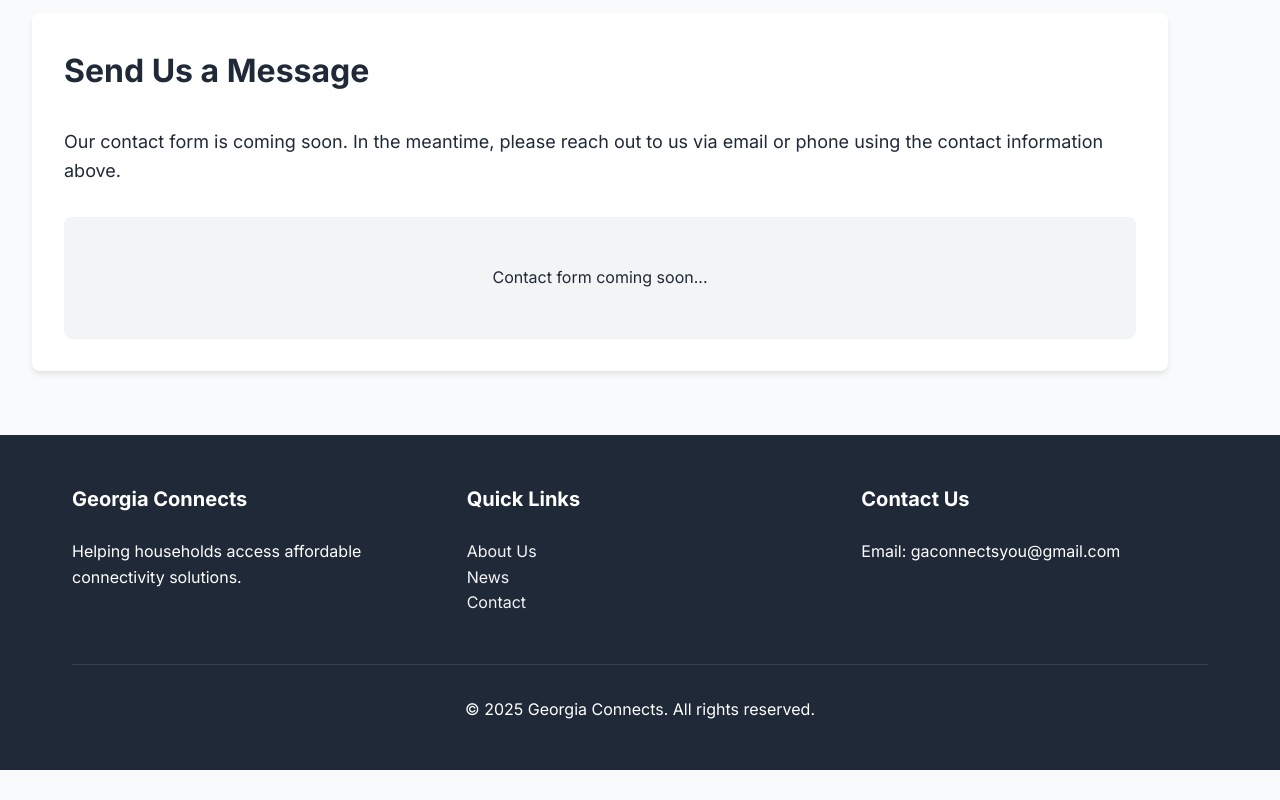
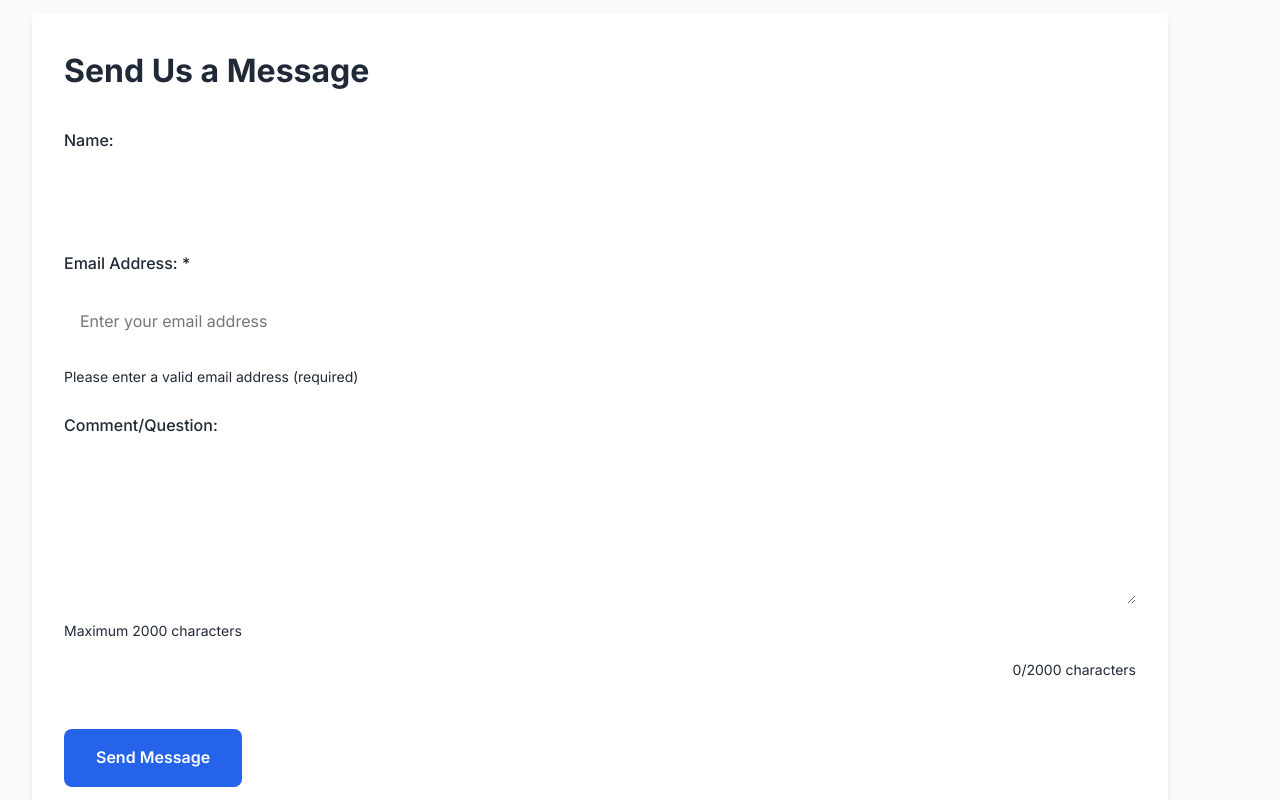
Before and after one commit to rmoh777/phoenix2, a plain HTML site: page contact.html in a window 1280 px wide. Shown: the part 620-1420 px from the top of the page. Before the commit the page ends 1390 px from the top, so only its background shows below. Drawn offline with Linux system fonts and the light colour scheme.

Commit message:
Add contact form with validation and character limits

```diff
--- a/contact.html
+++ b/contact.html
@@ -64,16 +64,64 @@
             </div>
         </section>
 
-        <!-- Contact Form Placeholder -->
+        <!-- Contact Form -->
         <section class="container" style="margin: var(--spacing-2xl) 0;">
             <div class="card">
                 <h2 style="font-size: var(--font-size-3xl); margin-bottom: var(--spacing-lg);">Send Us a Message</h2>
-                <p style="font-size: var(--font-size-lg); margin-bottom: var(--spacing-lg);">
-                    Our contact form is coming soon. In the meantime, please reach out to us via email or phone using the contact information above.
-                </p>
-                <div style="background-color: var(--color-gray-100); padding: var(--spacing-xl); border-radius: var(--border-radius); text-align: center;">
-                    <p style="color: var(--color-gray-600);">Contact form coming soon...</p>
-                </div>
+                <form
+                    action="https://formspree.io/f/xeokokjn"
+                    method="POST"
+                    style="display: flex; flex-direction: column; gap: var(--spacing-md);"
+                >
+                    <div style="display: flex; flex-direction: column; gap: var(--spacing-sm);">
+                        <label for="name" style="font-weight: 500;">Name:</label>
+                        <input
+                            type="text"
+                            id="name"
+                            name="name"
+                            required
+                            style="padding: var(--spacing-sm); border: 1px solid var(--color-gray-300); border-radius: var(--border-radius); font-size: var(--font-size-base);"
+                        >
+                    </div>
+
+                    <div style="display: flex; flex-direction: column; gap: var(--spacing-sm);">
+                        <label for="email" style="font-weight: 500;">
+                            Email Address: <span style="color: var(--color-error);">*</span>
+                        </label>
+                        <input
+                            type="email"
+                            id="email"
+                            name="email"
+                            required
+                            pattern="[a-z0-9._%+-]+@[a-z0-9.-]+\.[a-z]{2,}$"
+                            title="Please enter a valid email address (e.g., name@domain.com)"
+                            placeholder="Enter your email address"
+                            style="padding: var(--spacing-sm); border: 1px solid var(--color-gray-300); border-radius: var(--border-radius); font-size: var(--font-size-base);"
+                        >
+                        <small style="color: var(--color-gray-600); font-size: var(--font-size-sm);">Please enter a valid email address (required)</small>
+                    </div>
+
+                    <div style="display: flex; flex-direction: column; gap: var(--spacing-sm);">
+                        <label for="message" style="font-weight: 500;">Comment/Question:</label>
+                        <textarea
+                            id="message"
+                            name="message"
+                            required
+                            maxlength="2000"
+                            style="padding: var(--spacing-sm); border: 1px solid var(--color-gray-300); border-radius: var(--border-radius); font-size: var(--font-size-base); min-height: 150px; resize: vertical;"
+                        ></textarea>
+                        <small style="color: var(--color-gray-600); font-size: var(--font-size-sm);">Maximum 2000 characters</small>
+                        <div id="charCount" style="color: var(--color-gray-600); font-size: var(--font-size-sm); text-align: right;">0/2000 characters</div>
+                    </div>
+
+                    <button
+                        type="submit"
+                        class="btn btn--primary"
+                        style="align-self: flex-start; margin-top: var(--spacing-md);"
+                    >
+                        Send Message
+                    </button>
+                </form>
             </div>
         </section>
     </main>
@@ -105,5 +153,33 @@
     </footer>
 
     <script src="js/main.js"></script>
+    <script>
+        // Add character counter for the message textarea
+        const messageTextarea = document.getElementById('message');
+        const charCount = document.getElementById('charCount');
+
+        messageTextarea.addEventListener('input', function() {
+            const remaining = this.value.length;
+            charCount.textContent = `${remaining}/2000 characters`;
+
+            // Change color when approaching limit
+            if (remaining > 1800) {
+                charCount.style.color = 'var(--color-warning)';
+            } else {
+                charCount.style.color = 'var(--color-gray-600)';
+            }
+        });
+
+        // Add email validation
+        const emailInput = document.getElementById('email');
+        emailInput.addEventListener('input', function() {
+            const emailRegex = /^[a-zA-Z0-9._%+-]+@[a-zA-Z0-9.-]+\.[a-zA-Z]{2,}$/;
+            if (!emailRegex.test(this.value)) {
+                this.setCustomValidity('Please enter a valid email address');
+            } else {
+                this.setCustomValidity('');
+            }
+        });
+    </script>
 </body>
 </html>
```
